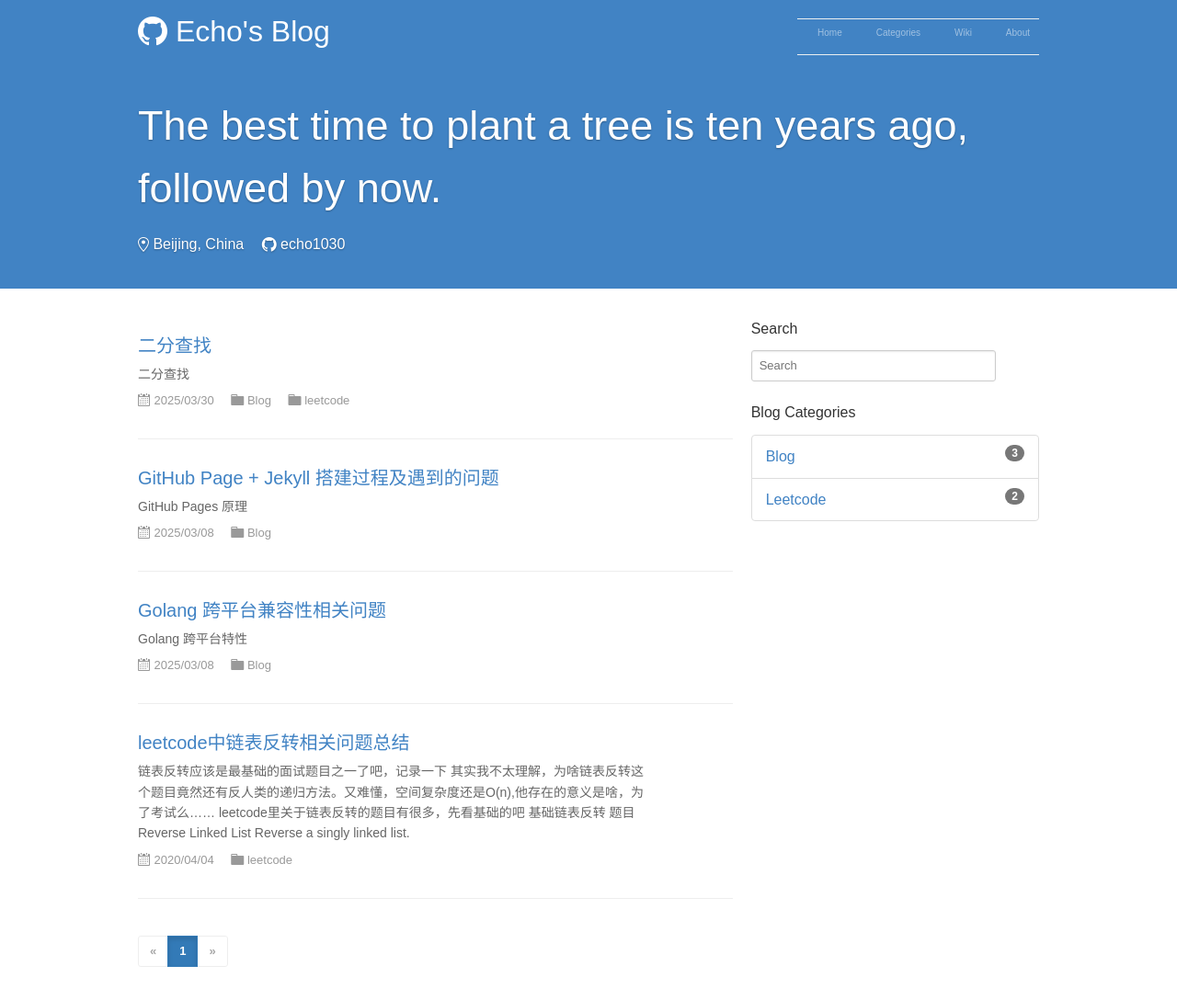
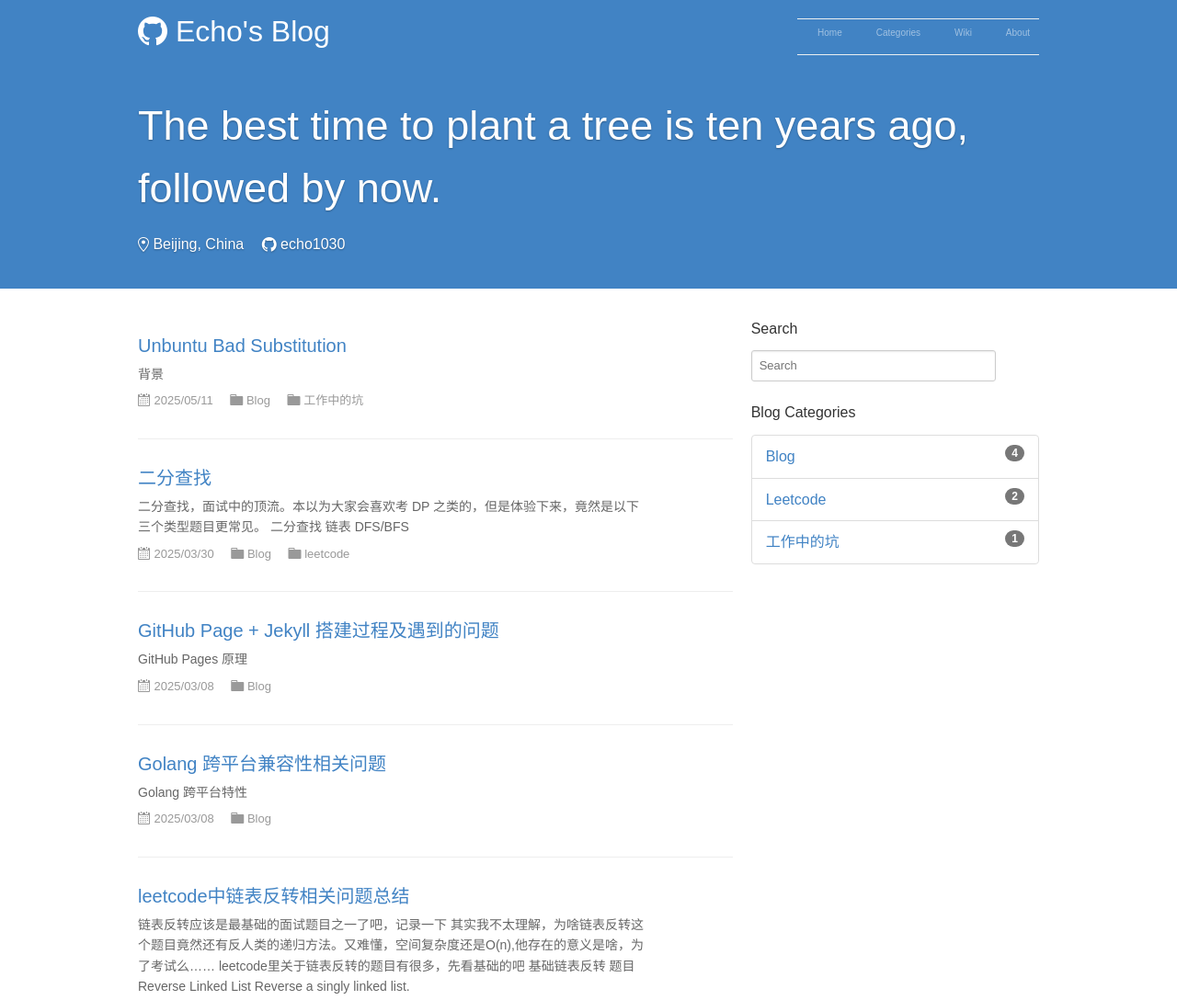
Before and after one commit to echo1030/echo1030.github.io, a Jekyll site: the page built from index.html, in a window 1280 px wide, cut to the strip 0-1088 px from the top of the page. Shown: the whole strip at 92% size. Built offline with Jekyll 4.4.1, drawn with Linux system fonts in a browser that asks for light colours; the list of posts is cut into pages by our own code; some of the changed lines change nothing that is shown.

Commit message:
add post of bad substitution

````diff
--- a/_posts/2025-03-30-binary_search.md
+++ b/_posts/2025-03-30-binary_search.md
@@ -5,7 +5,6 @@ category: leetcode
 categories: Blog
 description:
 ---
-## 二分查找
 
 二分查找，面试中的顶流。本以为大家会喜欢考 DP 之类的，但是体验下来，竟然是以下三个类型题目更常见。
 1. 二分查找
--- /dev/null
+++ b/_posts/2025-05-11-bad_substitution_in_ubuntu.md
@@ -0,0 +1,67 @@
+---
+layout: post
+title: Unbuntu Bad Substitution
+category: 工作中的坑
+categories: Blog
+description:
+---
+
+### 背景
+
+windows 电脑的 wsl 默认安装了 ubuntu 系统，在脚本开发时候，服务器上可以正常运行的脚本在本地测试时，字符串拼接语句，碰到 bad substitution 错误。
+
+### 原因分析以及解决
+出现这个问题的原因，是我在 ubuntu 系统上，通过 `sh test.sh` 执行测试脚本。而 sh 在不同的系统里，指向的解释器不一致，在我常接触的三种系统中
+
+|系统|sh 实际指向|
+|---|---|
+|mac|sh 本身|
+|centos|sh-> bash|
+|ubuntu|sh-> dash|
+
+linux 系统中，sh 通常不指向 sh 本身，而是指向其他解释器。
+
+为解决 bad substitution 的问题，直接使用 `/bin/bash test.sh` 或者给 test.sh 加可执行权限，并且`./test.sh`就可以了（前提是 tesh.sh 使用了 bash 解释器）。
+
+### 由问题引申出来的一些小知识
+
+#### shell 是什么
+UNIX环境高级编程里定义
+> shell 是一个特殊的应用程序，为运行其他应用程序提供了一个接口。
+
+> shell 是一个命令行解释器，它读取用户输入，然后执行命令。
+
+> shell 的用户输入可以来自于终端和脚本。
+
+简单理解，就是 shell 作为用户和内核的桥梁，将用户命令转换为系统调用，已达到用户的需求。
+
+#### shell 有哪些
+由于 （类）unix 系统是开源的，所以 shell 也有很多的版本。一些 shell 相关操作如下
+
+``` shell
+# 查看当前系统支持哪些版本的 shell
+ls /etc/shell
+
+# 切换到指定 shell，如
+/bin/bash
+
+# 查看当前使用的是哪个版本的 shell
+echo $SHELL
+```
+
+#### shell 和脚本之间的关系
+
+当执行 `$shell script.sh` 的时候，使用的 shell 命令的优先级，高于 script.sh 里指定的解释器的优先级。
+
+这也是为什么 ubuntu sh 默认指向 dash 会导致 bad substitution。
+
+所以需要注意
+1. 要不就直接给脚本加权限，然后 `./script.sh` 执行脚本。
+2. 要不就要确认使用的 shell 命令和想要执行的命令一致。
+
+#### Golang 里调用 shell 命令或脚本
+
+1. 执行命令，要加 -c 参数，因为 shell 本身是和脚本搭配使用，如果单独的命令，要用 -c 指定。`exec.Command("/bin/bash", "-c", "$commond")`
+2. 执行脚本。`exec.Command("/bin/bash", "script.sh")`
+
+后续想到什么再补充吧。
````
